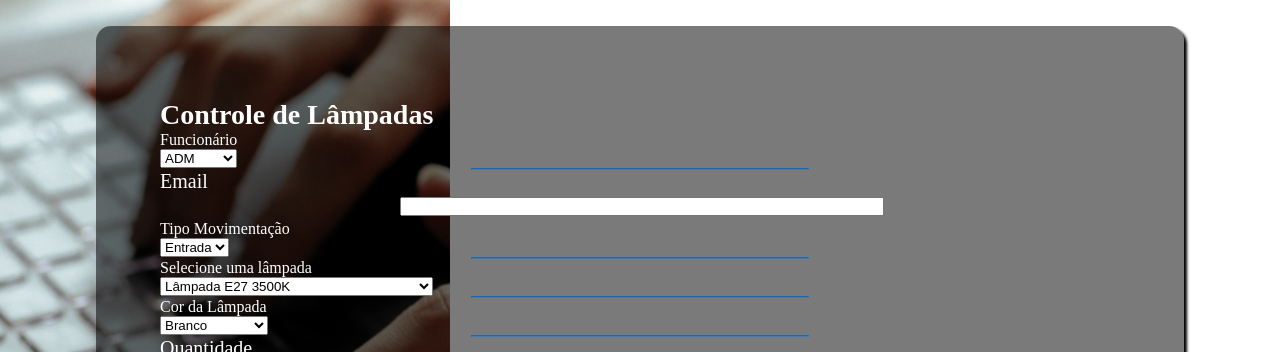
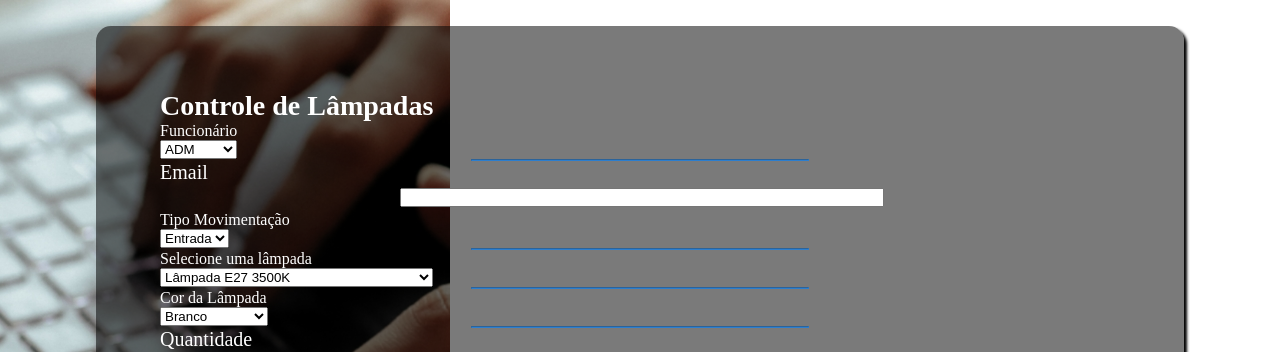
Before and after one commit to RogeriosouzaRomano/Manutlondongreen, a plain HTML site: page index.html in a window 1280 px wide. Shown: the top 352 px of the page. Drawn offline with Linux system fonts and the light colour scheme.

Commit message:
Update style.css

```diff
--- a/style.css
+++ b/style.css
@@ -16,7 +16,7 @@ body {
 text-align: left;
 background: #00000085;
 width:75vw;
-height:80vh;
+height:90vh;
 margin: auto;
 padding: 5%;
 padding-bottom:1%;
@@ -29,11 +29,13 @@ box-shadow:3px 3px 3px black ;
 h1{
     margin-top:1%;
     color: #ffffff;
-    font-size:28px;}
+    font-size:28px;
+    margin: auto;}
     p{
        text-align: left ;
        color: #ffffff;
        font-size:20px;
+        margin:auto;
     }
     input{
         width: 50%;
```
